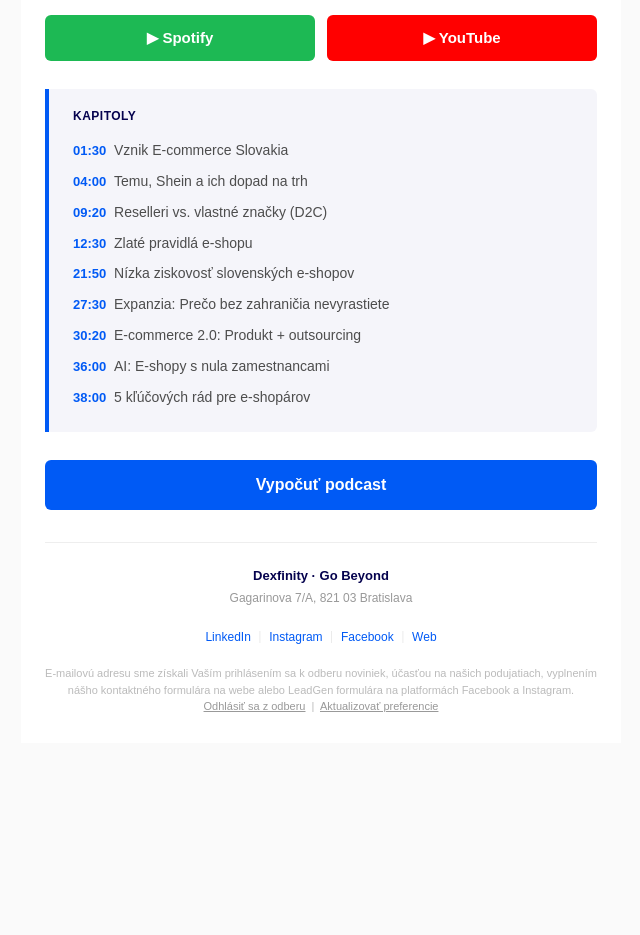
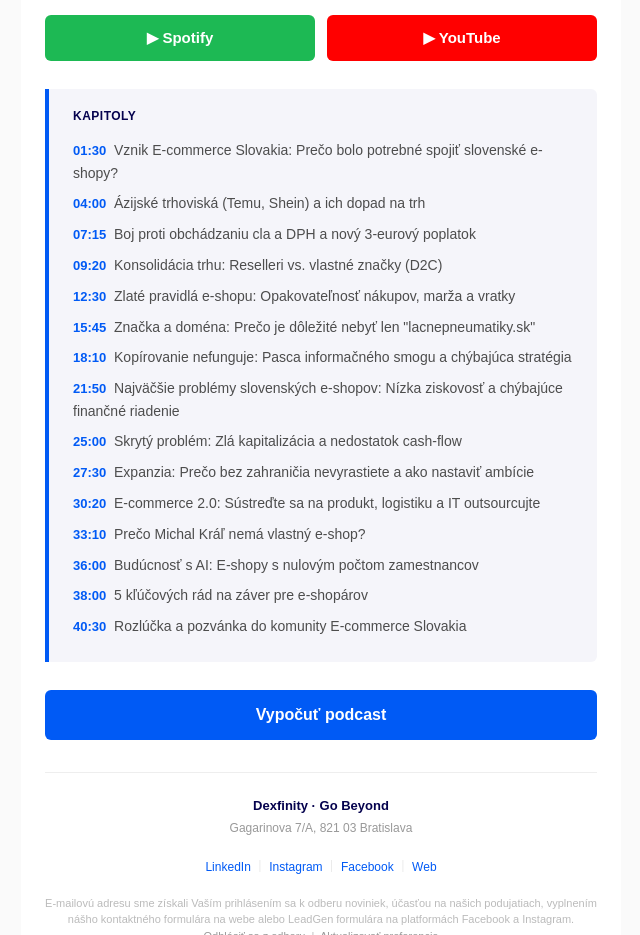
Before and after one commit to DXFNT/podcast-newsletter, a plain HTML site: page index.html in a window 1280 px wide. Shown: the part 960-1895 px from the top of the page, without its empty margins (319-959 px from the left). Before the commit the page ends 1703 px from the top, so only its background shows below. Drawn offline with Linux system fonts and the light colour scheme.

Commit message:
Fix chapters - use all 15 original chapters from YouTube description

```diff
--- a/index.html
+++ b/index.html
@@ -153,69 +153,21 @@
                       Kapitoly
                     </p>
                     <table role="presentation" cellpadding="0" cellspacing="0" width="100%">
-                      <tr>
-                        <td style="padding: 4px 0;">
-                          <a href="https://www.youtube.com/watch?v=82b4gYUTUd0&t=90s" target="_blank" style="font-family: Arial, sans-serif; font-size: 14px; color: #4D4D4D; text-decoration: none; line-height: 1.6;">
-                            <span style="color: #005AF5; font-weight: 700; font-size: 13px;">01:30</span>&nbsp;&nbsp;Vznik E-commerce Slovakia
-                          </a>
-                        </td>
-                      </tr>
-                      <tr>
-                        <td style="padding: 4px 0;">
-                          <a href="https://www.youtube.com/watch?v=82b4gYUTUd0&t=240s" target="_blank" style="font-family: Arial, sans-serif; font-size: 14px; color: #4D4D4D; text-decoration: none; line-height: 1.6;">
-                            <span style="color: #005AF5; font-weight: 700; font-size: 13px;">04:00</span>&nbsp;&nbsp;Temu, Shein a ich dopad na trh
-                          </a>
-                        </td>
-                      </tr>
-                      <tr>
-                        <td style="padding: 4px 0;">
-                          <a href="https://www.youtube.com/watch?v=82b4gYUTUd0&t=560s" target="_blank" style="font-family: Arial, sans-serif; font-size: 14px; color: #4D4D4D; text-decoration: none; line-height: 1.6;">
-                            <span style="color: #005AF5; font-weight: 700; font-size: 13px;">09:20</span>&nbsp;&nbsp;Reselleri vs. vlastné značky (D2C)
-                          </a>
-                        </td>
-                      </tr>
-                      <tr>
-                        <td style="padding: 4px 0;">
-                          <a href="https://www.youtube.com/watch?v=82b4gYUTUd0&t=750s" target="_blank" style="font-family: Arial, sans-serif; font-size: 14px; color: #4D4D4D; text-decoration: none; line-height: 1.6;">
-                            <span style="color: #005AF5; font-weight: 700; font-size: 13px;">12:30</span>&nbsp;&nbsp;Zlaté pravidlá e-shopu
-                          </a>
-                        </td>
-                      </tr>
-                      <tr>
-                        <td style="padding: 4px 0;">
-                          <a href="https://www.youtube.com/watch?v=82b4gYUTUd0&t=1310s" target="_blank" style="font-family: Arial, sans-serif; font-size: 14px; color: #4D4D4D; text-decoration: none; line-height: 1.6;">
-                            <span style="color: #005AF5; font-weight: 700; font-size: 13px;">21:50</span>&nbsp;&nbsp;Nízka ziskovosť slovenských e-shopov
-                          </a>
-                        </td>
-                      </tr>
-                      <tr>
-                        <td style="padding: 4px 0;">
-                          <a href="https://www.youtube.com/watch?v=82b4gYUTUd0&t=1650s" target="_blank" style="font-family: Arial, sans-serif; font-size: 14px; color: #4D4D4D; text-decoration: none; line-height: 1.6;">
-                            <span style="color: #005AF5; font-weight: 700; font-size: 13px;">27:30</span>&nbsp;&nbsp;Expanzia: Prečo bez zahraničia nevyrastiete
-                          </a>
-                        </td>
-                      </tr>
-                      <tr>
-                        <td style="padding: 4px 0;">
-                          <a href="https://www.youtube.com/watch?v=82b4gYUTUd0&t=1820s" target="_blank" style="font-family: Arial, sans-serif; font-size: 14px; color: #4D4D4D; text-decoration: none; line-height: 1.6;">
-                            <span style="color: #005AF5; font-weight: 700; font-size: 13px;">30:20</span>&nbsp;&nbsp;E-commerce 2.0: Produkt + outsourcing
-                          </a>
-                        </td>
-                      </tr>
-                      <tr>
-                        <td style="padding: 4px 0;">
-                          <a href="https://www.youtube.com/watch?v=82b4gYUTUd0&t=2160s" target="_blank" style="font-family: Arial, sans-serif; font-size: 14px; color: #4D4D4D; text-decoration: none; line-height: 1.6;">
-                            <span style="color: #005AF5; font-weight: 700; font-size: 13px;">36:00</span>&nbsp;&nbsp;AI: E-shopy s nula zamestnancami
-                          </a>
-                        </td>
-                      </tr>
-                      <tr>
-                        <td style="padding: 4px 0;">
-                          <a href="https://www.youtube.com/watch?v=82b4gYUTUd0&t=2280s" target="_blank" style="font-family: Arial, sans-serif; font-size: 14px; color: #4D4D4D; text-decoration: none; line-height: 1.6;">
-                            <span style="color: #005AF5; font-weight: 700; font-size: 13px;">38:00</span>&nbsp;&nbsp;5 kľúčových rád pre e-shopárov
-                          </a>
-                        </td>
-                      </tr>
+                      <tr><td style="padding: 4px 0;"><a href="https://www.youtube.com/watch?v=82b4gYUTUd0&t=90s" target="_blank" style="font-family: Arial, sans-serif; font-size: 14px; color: #4D4D4D; text-decoration: none; line-height: 1.6;"><span style="color: #005AF5; font-weight: 700; font-size: 13px;">01:30</span>&nbsp;&nbsp;Vznik E-commerce Slovakia: Prečo bolo potrebné spojiť slovenské e-shopy?</a></td></tr>
+                      <tr><td style="padding: 4px 0;"><a href="https://www.youtube.com/watch?v=82b4gYUTUd0&t=240s" target="_blank" style="font-family: Arial, sans-serif; font-size: 14px; color: #4D4D4D; text-decoration: none; line-height: 1.6;"><span style="color: #005AF5; font-weight: 700; font-size: 13px;">04:00</span>&nbsp;&nbsp;Ázijské trhoviská (Temu, Shein) a ich dopad na trh</a></td></tr>
+                      <tr><td style="padding: 4px 0;"><a href="https://www.youtube.com/watch?v=82b4gYUTUd0&t=435s" target="_blank" style="font-family: Arial, sans-serif; font-size: 14px; color: #4D4D4D; text-decoration: none; line-height: 1.6;"><span style="color: #005AF5; font-weight: 700; font-size: 13px;">07:15</span>&nbsp;&nbsp;Boj proti obchádzaniu cla a DPH a nový 3-eurový poplatok</a></td></tr>
+                      <tr><td style="padding: 4px 0;"><a href="https://www.youtube.com/watch?v=82b4gYUTUd0&t=560s" target="_blank" style="font-family: Arial, sans-serif; font-size: 14px; color: #4D4D4D; text-decoration: none; line-height: 1.6;"><span style="color: #005AF5; font-weight: 700; font-size: 13px;">09:20</span>&nbsp;&nbsp;Konsolidácia trhu: Reselleri vs. vlastné značky (D2C)</a></td></tr>
+                      <tr><td style="padding: 4px 0;"><a href="https://www.youtube.com/watch?v=82b4gYUTUd0&t=750s" target="_blank" style="font-family: Arial, sans-serif; font-size: 14px; color: #4D4D4D; text-decoration: none; line-height: 1.6;"><span style="color: #005AF5; font-weight: 700; font-size: 13px;">12:30</span>&nbsp;&nbsp;Zlaté pravidlá e-shopu: Opakovateľnosť nákupov, marža a vratky</a></td></tr>
+                      <tr><td style="padding: 4px 0;"><a href="https://www.youtube.com/watch?v=82b4gYUTUd0&t=945s" target="_blank" style="font-family: Arial, sans-serif; font-size: 14px; color: #4D4D4D; text-decoration: none; line-height: 1.6;"><span style="color: #005AF5; font-weight: 700; font-size: 13px;">15:45</span>&nbsp;&nbsp;Značka a doména: Prečo je dôležité nebyť len &quot;lacnepneumatiky.sk&quot;</a></td></tr>
+                      <tr><td style="padding: 4px 0;"><a href="https://www.youtube.com/watch?v=82b4gYUTUd0&t=1090s" target="_blank" style="font-family: Arial, sans-serif; font-size: 14px; color: #4D4D4D; text-decoration: none; line-height: 1.6;"><span style="color: #005AF5; font-weight: 700; font-size: 13px;">18:10</span>&nbsp;&nbsp;Kopírovanie nefunguje: Pasca informačného smogu a chýbajúca stratégia</a></td></tr>
+                      <tr><td style="padding: 4px 0;"><a href="https://www.youtube.com/watch?v=82b4gYUTUd0&t=1310s" target="_blank" style="font-family: Arial, sans-serif; font-size: 14px; color: #4D4D4D; text-decoration: none; line-height: 1.6;"><span style="color: #005AF5; font-weight: 700; font-size: 13px;">21:50</span>&nbsp;&nbsp;Najväčšie problémy slovenských e-shopov: Nízka ziskovosť a chýbajúce finančné riadenie</a></td></tr>
+                      <tr><td style="padding: 4px 0;"><a href="https://www.youtube.com/watch?v=82b4gYUTUd0&t=1500s" target="_blank" style="font-family: Arial, sans-serif; font-size: 14px; color: #4D4D4D; text-decoration: none; line-height: 1.6;"><span style="color: #005AF5; font-weight: 700; font-size: 13px;">25:00</span>&nbsp;&nbsp;Skrytý problém: Zlá kapitalizácia a nedostatok cash-flow</a></td></tr>
+                      <tr><td style="padding: 4px 0;"><a href="https://www.youtube.com/watch?v=82b4gYUTUd0&t=1650s" target="_blank" style="font-family: Arial, sans-serif; font-size: 14px; color: #4D4D4D; text-decoration: none; line-height: 1.6;"><span style="color: #005AF5; font-weight: 700; font-size: 13px;">27:30</span>&nbsp;&nbsp;Expanzia: Prečo bez zahraničia nevyrastiete a ako nastaviť ambície</a></td></tr>
+                      <tr><td style="padding: 4px 0;"><a href="https://www.youtube.com/watch?v=82b4gYUTUd0&t=1820s" target="_blank" style="font-family: Arial, sans-serif; font-size: 14px; color: #4D4D4D; text-decoration: none; line-height: 1.6;"><span style="color: #005AF5; font-weight: 700; font-size: 13px;">30:20</span>&nbsp;&nbsp;E-commerce 2.0: Sústreďte sa na produkt, logistiku a IT outsourcujte</a></td></tr>
+                      <tr><td style="padding: 4px 0;"><a href="https://www.youtube.com/watch?v=82b4gYUTUd0&t=1990s" target="_blank" style="font-family: Arial, sans-serif; font-size: 14px; color: #4D4D4D; text-decoration: none; line-height: 1.6;"><span style="color: #005AF5; font-weight: 700; font-size: 13px;">33:10</span>&nbsp;&nbsp;Prečo Michal Kráľ nemá vlastný e-shop?</a></td></tr>
+                      <tr><td style="padding: 4px 0;"><a href="https://www.youtube.com/watch?v=82b4gYUTUd0&t=2160s" target="_blank" style="font-family: Arial, sans-serif; font-size: 14px; color: #4D4D4D; text-decoration: none; line-height: 1.6;"><span style="color: #005AF5; font-weight: 700; font-size: 13px;">36:00</span>&nbsp;&nbsp;Budúcnosť s AI: E-shopy s nulovým počtom zamestnancov</a></td></tr>
+                      <tr><td style="padding: 4px 0;"><a href="https://www.youtube.com/watch?v=82b4gYUTUd0&t=2280s" target="_blank" style="font-family: Arial, sans-serif; font-size: 14px; color: #4D4D4D; text-decoration: none; line-height: 1.6;"><span style="color: #005AF5; font-weight: 700; font-size: 13px;">38:00</span>&nbsp;&nbsp;5 kľúčových rád na záver pre e-shopárov</a></td></tr>
+                      <tr><td style="padding: 4px 0;"><a href="https://www.youtube.com/watch?v=82b4gYUTUd0&t=2430s" target="_blank" style="font-family: Arial, sans-serif; font-size: 14px; color: #4D4D4D; text-decoration: none; line-height: 1.6;"><span style="color: #005AF5; font-weight: 700; font-size: 13px;">40:30</span>&nbsp;&nbsp;Rozlúčka a pozvánka do komunity E-commerce Slovakia</a></td></tr>
                     </table>
                   </td>
                 </tr>
```
